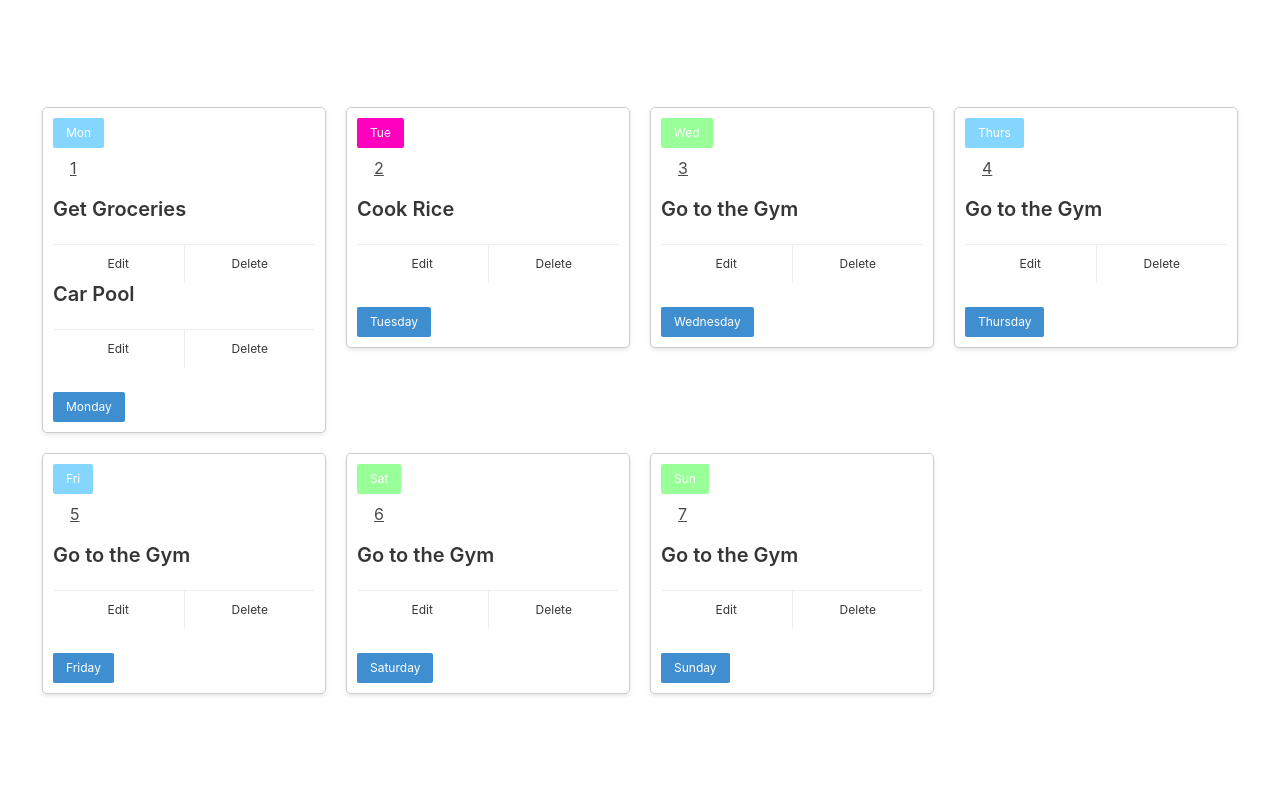
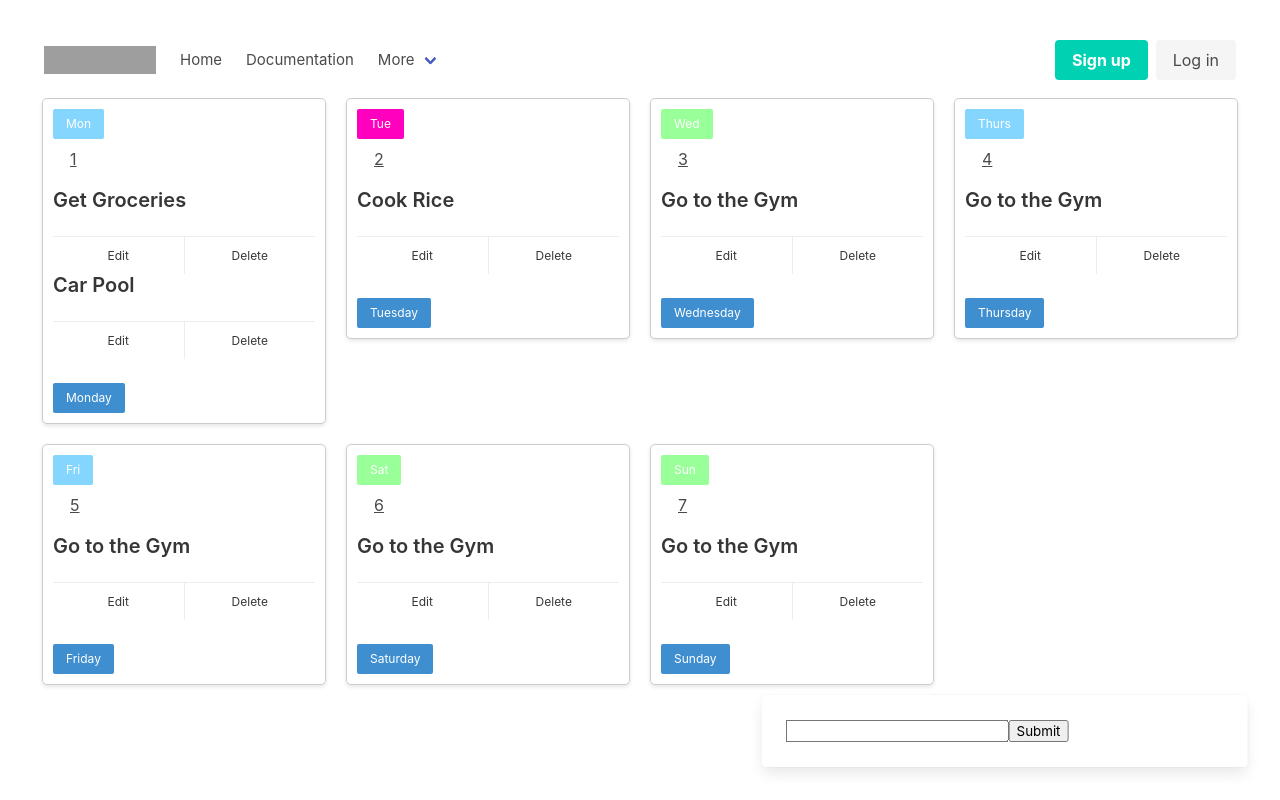
Before and after one commit to Olawolf31/calendar-veu, a Vue app: page / in a window 1280 px wide. Built offline with nearby package versions, Linux system fonts and the light colour scheme; grey boxes are pictures that could not be loaded.

Commit message:
add new todo to calendar

```diff
--- a/src/App.vue
+++ b/src/App.vue
@@ -1,5 +1,6 @@
 <template>
   <div>
+    <Header />
     <CalendarWeek />
     <CalendarEntry />
   </div>
@@ -7,12 +8,14 @@
 </template>
 
 <script>
+import Header from "./components/Header.vue"
 import CalendarWeek from "./components/CalendarWeek.vue";
 import CalendarEntry from "./components/CalendarEntry.vue";
 
 export default {
   name: 'App',
   components: {
+    Header,
     CalendarWeek,
     CalendarEntry,
   }
--- a/src/assets/base.css
+++ b/src/assets/base.css
@@ -59,7 +59,6 @@
 }
 
 body {
-  min-height: 100vh;
   color: var(--color-text);
   background: var(--color-background);
   transition:
--- a/src/components/CalendarEntry.vue
+++ b/src/components/CalendarEntry.vue
@@ -1,14 +1,29 @@
 <template>
-    <div id='calendar-entry'>
-
+  <div id="calendar-entry">
+    <div class="card card-form">
+      <div class="card-content">
+        <div class="content">
+          <input type="text" />
+          <button>Submit</button>
+        </div>
+      </div>
     </div>
+  </div>
 </template>
 
 <script>
 export default {
-    name: 'CalendarEntry'
+  name: "CalendarEntry",
+};
+</script>
+<style scoped>
+.card-form{
+  width: 40%;
+  position: sticky;
+  top: 50%;
+  right: 0;
+  left: 100%
 }
-</script>
-<style lang="">
+
 
 </style>
--- /dev/null
+++ b/src/components/Header.vue
@@ -0,0 +1,72 @@
+<template>
+<nav class="navbar" role="navigation" aria-label="main navigation">
+  <div class="navbar-brand">
+    <a class="navbar-item" href="https://bulma.io">
+      <img src="https://bulma.io/images/bulma-logo.png" width="112" height="28">
+    </a>
+
+    <a role="button" class="navbar-burger" aria-label="menu" aria-expanded="false" data-target="navbarBasicExample">
+      <span aria-hidden="true"></span>
+      <span aria-hidden="true"></span>
+      <span aria-hidden="true"></span>
+    </a>
+  </div>
+
+  <div id="navbarBasicExample" class="navbar-menu">
+    <div class="navbar-start">
+      <a class="navbar-item">
+        Home
+      </a>
+
+      <a class="navbar-item">
+        Documentation
+      </a>
+
+      <div class="navbar-item has-dropdown is-hoverable">
+        <a class="navbar-link">
+          More
+        </a>
+
+        <div class="navbar-dropdown">
+          <a class="navbar-item">
+            About
+          </a>
+          <a class="navbar-item">
+            Jobs
+          </a>
+          <a class="navbar-item">
+            Contact
+          </a>
+          <hr class="navbar-divider">
+          <a class="navbar-item">
+            Report an issue
+          </a>
+        </div>
+      </div>
+    </div>
+
+    <div class="navbar-end">
+      <div class="navbar-item">
+        <div class="buttons">
+          <a class="button is-primary">
+            <strong>Sign up</strong>
+          </a>
+          <a class="button is-light">
+            Log in
+          </a>
+        </div>
+      </div>
+    </div>
+  </div>
+</nav>
+</template>
+
+<script>
+    export default {
+        name: 'Header'
+    }
+</script>
+
+<style scoped>
+
+</style>
```
